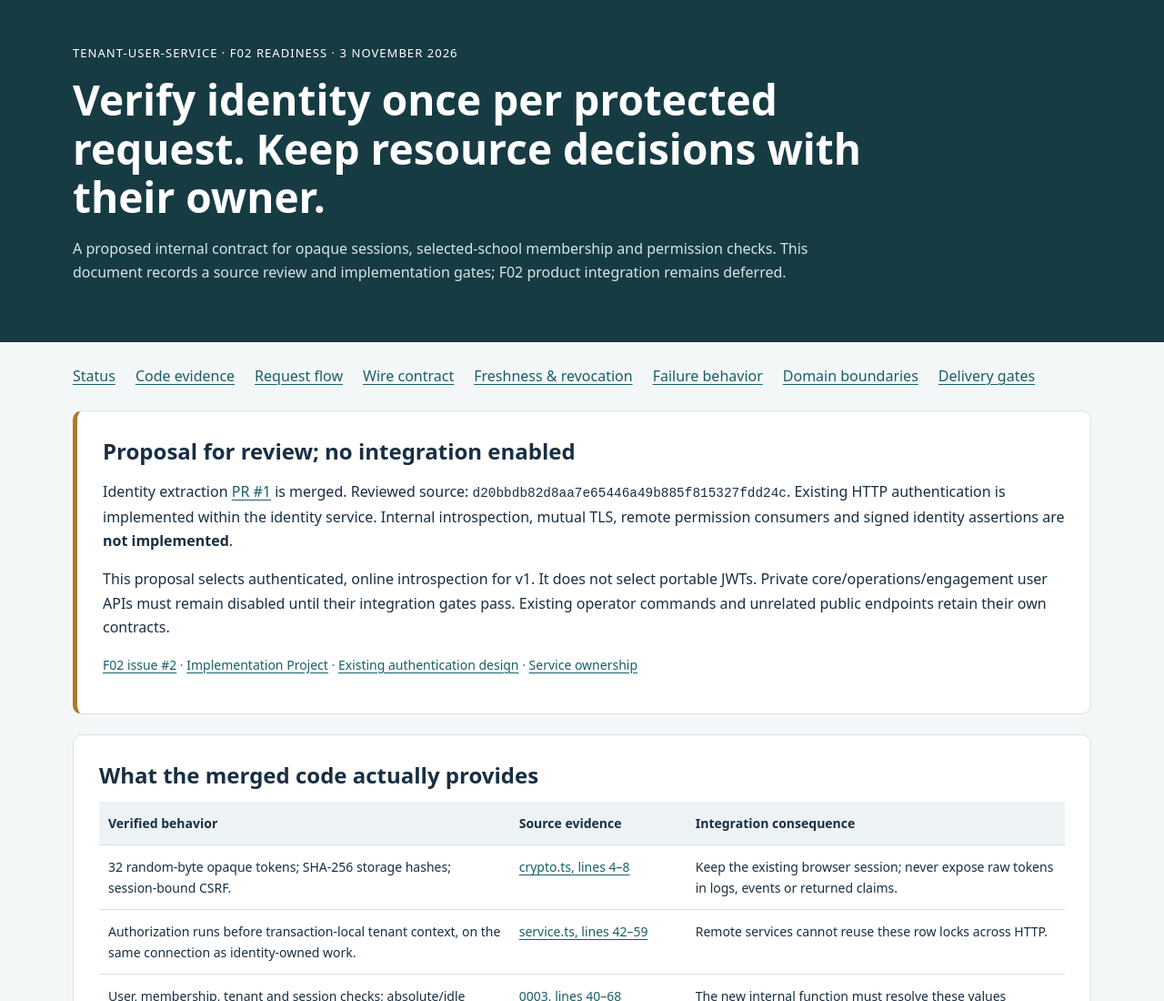
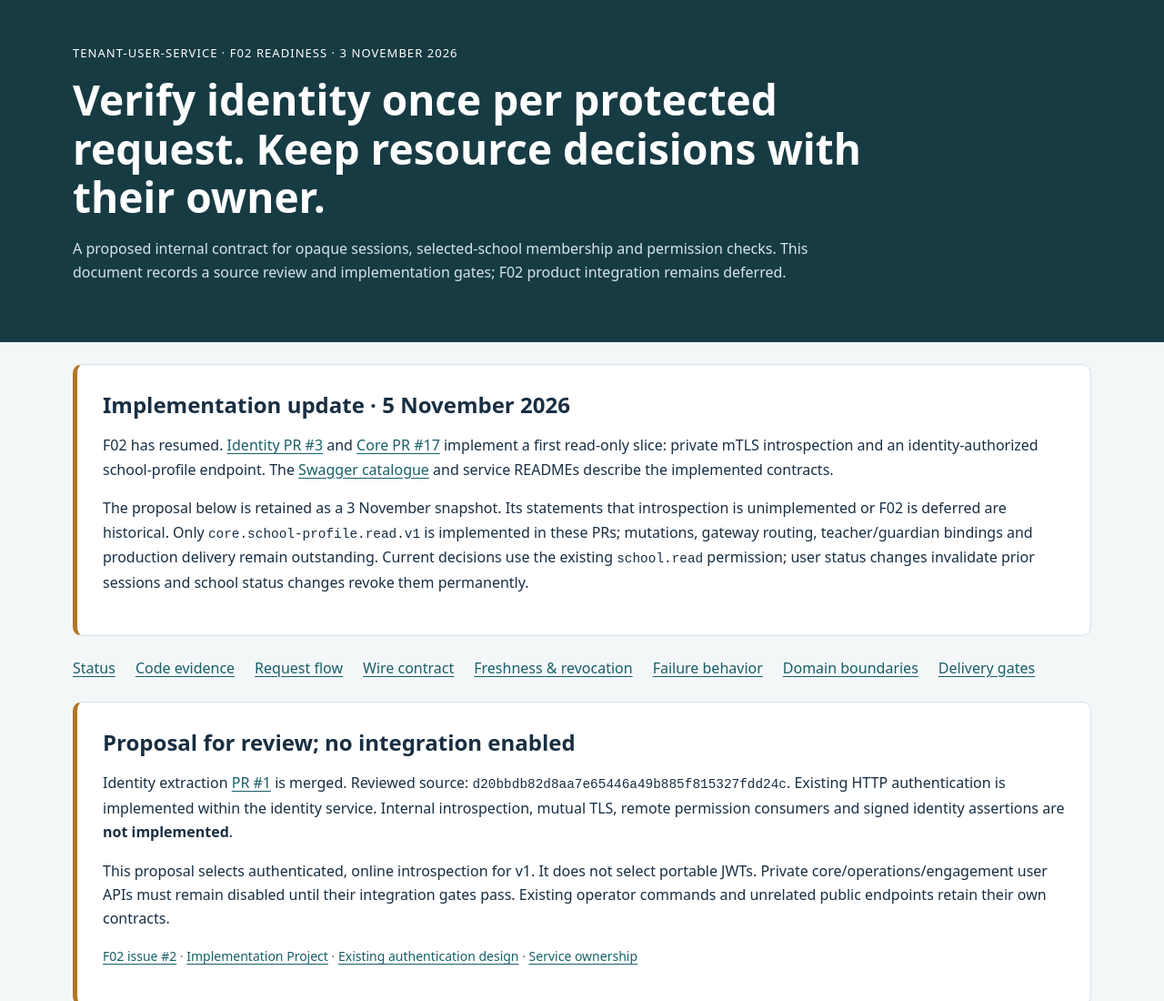
Before and after one commit to nishantgautamIT/school-os-docs, a website: page previews/school-identity-trust-contract.html in a window 1280 px wide. Shown: the top 1100 px of the page at 91% size. Drawn offline with Linux system fonts and the light colour scheme.

Commit message:
Mark identity trust proposal as historical and link implementation

```diff
--- a/previews/school-identity-trust-contract.html
+++ b/previews/school-identity-trust-contract.html
@@ -10,7 +10,7 @@
 </head>
 <body>
 <header><div class="label">tenant-user-service · F02 readiness · 3 November 2026</div><h1>Verify identity once per protected request. Keep resource decisions with their owner.</h1><p>A proposed internal contract for opaque sessions, selected-school membership and permission checks. This document records a source review and implementation gates; F02 product integration remains deferred.</p></header>
-<main>
+<main><section class="status" aria-label="Implementation update"><h2>Implementation update · 5 November 2026</h2><p>F02 has resumed. <a href="https://github.com/nishantgautamIT/tenant-user-service/pull/3">Identity PR #3</a> and <a href="https://github.com/nishantgautamIT/campus-core-api/pull/17">Core PR #17</a> implement a first read-only slice: private mTLS introspection and an identity-authorized school-profile endpoint. The <a href="school-api-swagger.html">Swagger catalogue</a> and service READMEs describe the implemented contracts.</p><p>The proposal below is retained as a 3 November snapshot. Its statements that introspection is unimplemented or F02 is deferred are historical. Only <code>core.school-profile.read.v1</code> is implemented in these PRs; mutations, gateway routing, teacher/guardian bindings and production delivery remain outstanding. Current decisions use the existing <code>school.read</code> permission; user status changes invalidate prior sessions and school status changes revoke them permanently.</p></section>
 <nav aria-label="Document sections"><a href="#status">Status</a><a href="#evidence">Code evidence</a><a href="#flow">Request flow</a><a href="#wire">Wire contract</a><a href="#freshness">Freshness &amp; revocation</a><a href="#failures">Failure behavior</a><a href="#ownership">Domain boundaries</a><a href="#delivery">Delivery gates</a></nav>
 <section id="status" class="status"><h2>Proposal for review; no integration enabled</h2><p>Identity extraction <a href="https://github.com/nishantgautamIT/tenant-user-service/pull/1">PR #1</a> is merged. Reviewed source: <code>d20bbdb82d8aa7e65446a49b885f815327fdd24c</code>. Existing HTTP authentication is implemented within the identity service. Internal introspection, mutual TLS, remote permission consumers and signed identity assertions are <strong>not implemented</strong>.</p><p>This proposal selects authenticated, online introspection for v1. It does not select portable JWTs. Private core/operations/engagement user APIs must remain disabled until their integration gates pass. Existing operator commands and unrelated public endpoints retain their own contracts.</p><p class="meta"><a href="https://github.com/nishantgautamIT/school-os-docs/issues/2">F02 issue #2</a> · <a href="https://github.com/users/nishantgautamIT/projects/2">Implementation Project</a> · <a href="school-authentication-design.html">Existing authentication design</a> · <a href="school-service-boundaries.html">Service ownership</a></p></section>
 
```
